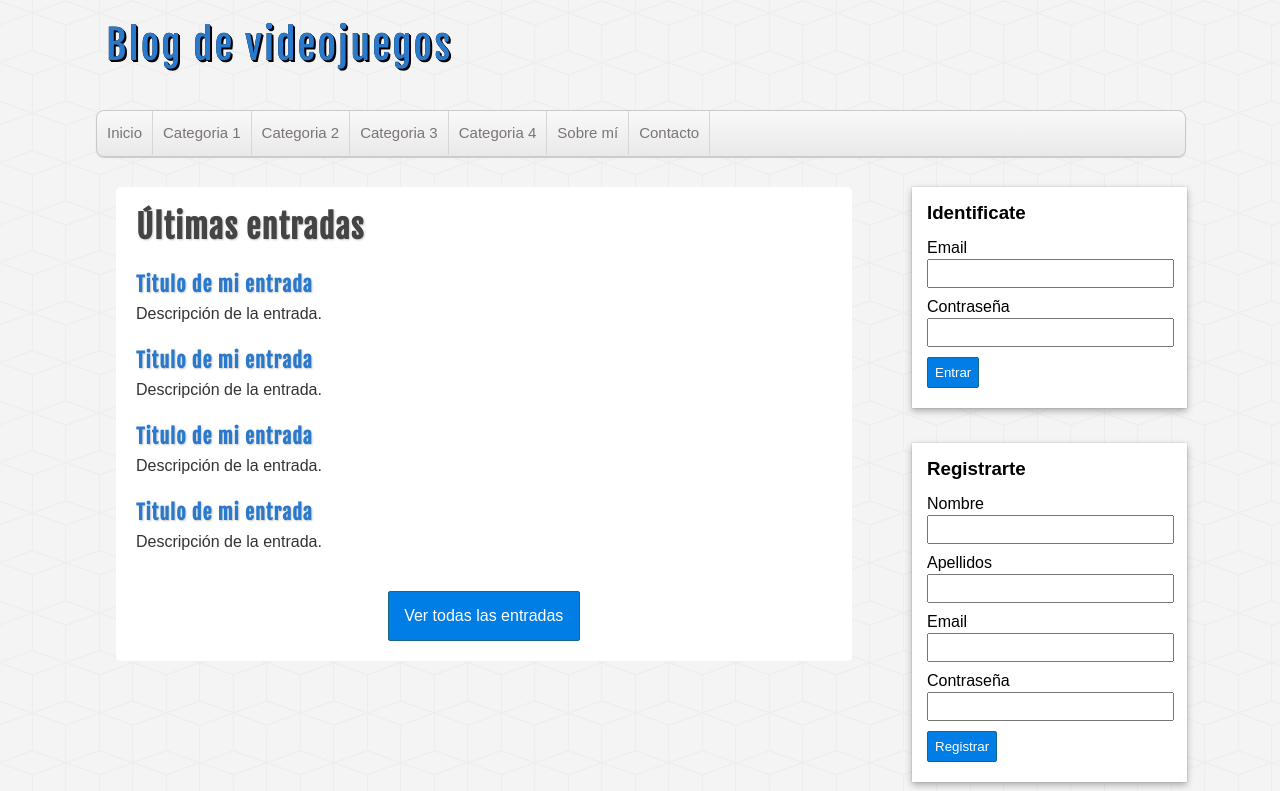
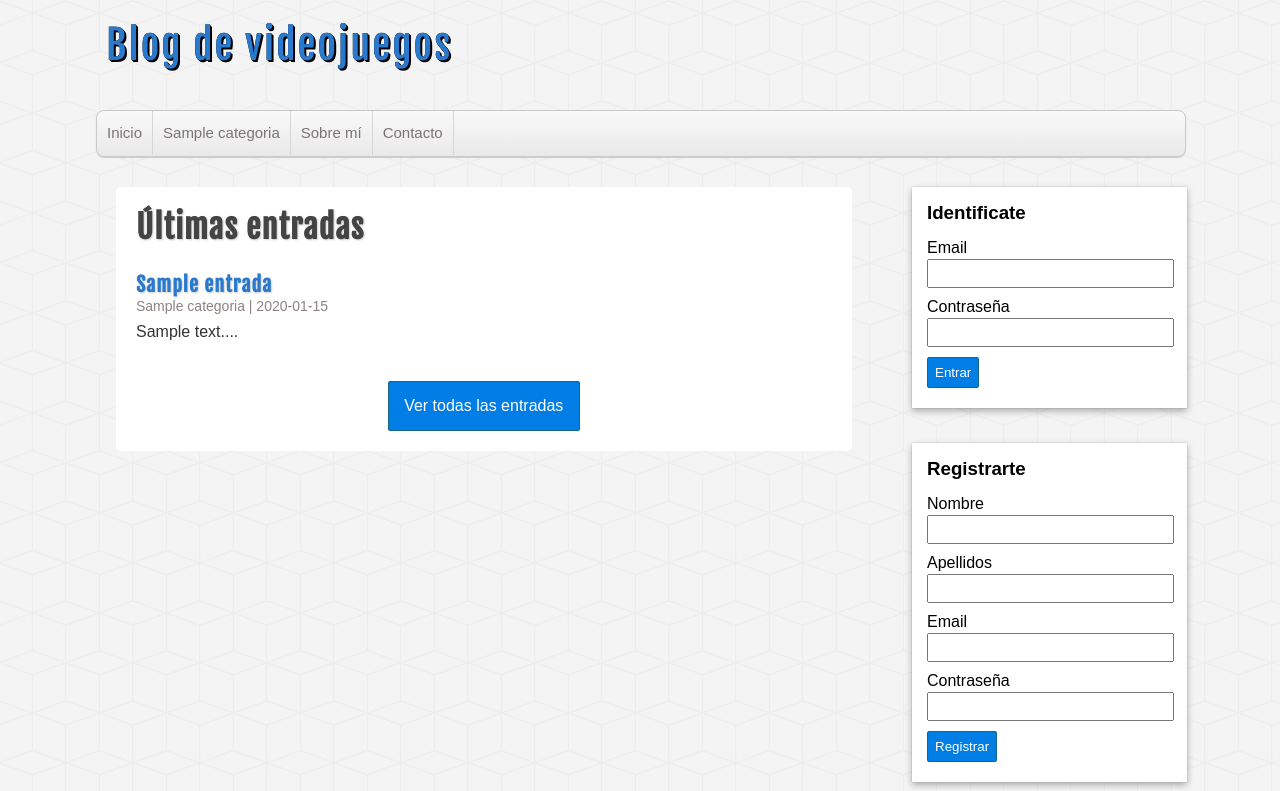
Before and after one commit to CuartoHokage/phpAprender, a PHP site: page / in a window 1280 px wide. Shown: the top 791 px of the page. Run offline with PHP 8.4, Linux system fonts and the light colour scheme; tables that the repository leaves empty hold one stand-in row (values such as "Sample post").

Commit message:
Mostrar categorías de la base de datos

```diff
--- a/proyecto-php/assets/css/estilos.css
+++ b/proyecto-php/assets/css/estilos.css
@@ -37,6 +37,12 @@ body{
 }
 .alerta-error{
     background-color: #ff1919bd;
+}
+/* Estilos de fecha */
+.fecha{
+    color: #867b7bf2;
+    margin-top: 5px;
+    font-size: 14px;
 }
 
 /* Estilos de la cabecera */
--- a/proyecto-php/includes/conexion.php
+++ b/proyecto-php/includes/conexion.php
@@ -5,7 +5,7 @@ $password='';
 $database='blog_master';
 $db=mysqli_connect($server, $username, $password, $database);
 
-mysqli_query($db, "SET NAMES 'utf-8'");
+mysqli_query($db, "SET NAMES 'utf8_general_ci'");
 
 // Iniciar la sesion
 session_start();
--- a/proyecto-php/includes/header.php
+++ b/proyecto-php/includes/header.php
@@ -1,4 +1,5 @@
 <?php require_once 'conexion.php'; ?>
+<?php require_once 'helpers.php';?>
 <!DOCTYPE html>
 <html lang="es">
 <head>
@@ -19,24 +20,25 @@
                 Blog de videojuegos
             </a>
         </div>
+        <!-- Menú -->
 
         <nav id="nav">
             <ul>
                 <li>
                     <a href="index.php">Inicio</a>
                 </li>
-                <li>
-                    <a href="index.php">Categoria 1</a>
-                </li>
-                <li>
-                    <a href="index.php">Categoria 2</a>
-                </li>
-                <li>
-                    <a href="index.php">Categoria 3</a>
-                </li>
-                <li>
-                    <a href="index.php">Categoria 4</a>
-                </li>
+                <?php
+                $categorias= conseguirCategorias($db);
+                if(!empty($categorias)):
+                while($categoria = mysqli_fetch_assoc($categorias)):
+                ?>
+                    <li>
+                        <a href="categoria.php?id=<?=$categoria['id']?>"><?= $categoria['nombre']?></a>
+                    </li>
+                <?php
+                    endwhile;
+                    endif;
+                ?>
                 <li>
                     <a href="index.php">Sobre mí</a>
                 </li>
--- a/proyecto-php/includes/helpers.php
+++ b/proyecto-php/includes/helpers.php
@@ -19,3 +19,27 @@ function borrarErrores(){
     }
     return $borrado;
 }
+
+function conseguirCategorias($conexion){
+    $sql= "SELECT * FROM categorias ORDER BY id ASC;";
+    $categorias=mysqli_query($conexion, $sql);
+    $result=array();
+    if ($categorias && mysqli_num_rows($categorias)>=1) {
+        # code...
+        $result=$categorias;
+    }
+    return $result;
+}
+
+function conseguirEntradas($conexion){
+    $sql= "SELECT e.*, c.nombre AS 'categoria' FROM entradas e ".
+            "INNER JOIN categorias c ON e.categoria_id=c.id ".
+            "ORDER BY e.id DESC LIMIT 4;";
+    $entradas=mysqli_query($conexion, $sql);
+    $result=array();
+    if ($entradas && mysqli_num_rows($entradas)>=1) {
+        # code...
+        $result=$entradas;
+    }
+    return $entradas;
+}
--- a/proyecto-php/includes/lateral.php
+++ b/proyecto-php/includes/lateral.php
@@ -1,5 +1,4 @@
 <!-- sidebar (barra lateral) -->
-<?php require_once 'includes/helpers.php';?>
 <aside id="sidebar">
 <?php if(isset($_SESSION['usuario'])): ?>
 <div id="usuario-logueado" class="block-aside">
@@ -12,6 +11,7 @@
 </div>
 <?php endif;?>
 <!-- Login -->
+    <?php if(!isset($_SESSION['usuario'])): ?>
     <div id="login" class="block-aside">
         <h3>Identificate</h3>
         <!-- Inicio Error de identificación -->
@@ -72,4 +72,5 @@
         </form>
         <?php borrarErrores();?>
     </div>
+<?php endif;?>
 </aside>
--- a/proyecto-php/index.php
+++ b/proyecto-php/index.php
@@ -3,38 +3,24 @@
 <!-- Caja central -->
 <div id="principal">
     <h1>Últimas entradas</h1>
+    <?php
+        $entradas= conseguirEntradas($db);
+        if(!empty($entradas)):
+            while($entrada= mysqli_fetch_assoc($entradas)):
+    ?>
     <article class="entrada">
         <a href="">
-            <h2>Titulo de mi entrada</h2>
+            <h2><?=$entrada['titulo']?></h2>
+            <span class="fecha"><?=$entrada['categoria'].' | '.$entrada['fecha']?></span>
             <p>
-                Descripción de la entrada.
+                <?=substr($entrada['descripcion'], 0, 180)."..."?>
             </p>
         </a>
     </article>
-    <article class="entrada">
-        <a href="">
-            <h2>Titulo de mi entrada</h2>
-            <p>
-                Descripción de la entrada.
-            </p>
-        </a>
-    </article>
-    <article class="entrada">
-        <a href="">
-            <h2>Titulo de mi entrada</h2>
-            <p>
-                Descripción de la entrada.
-            </p>
-        </a>
-    </article>
-    <article class="entrada">
-        <a href="">
-            <h2>Titulo de mi entrada</h2>
-            <p>
-                Descripción de la entrada.
-            </p>
-        </a>
-    </article>
+    <?php
+            endwhile;
+        endif;
+    ?>
     <div id="ver-todas">
         <a href="">Ver todas las entradas</a>
     </div>
```
